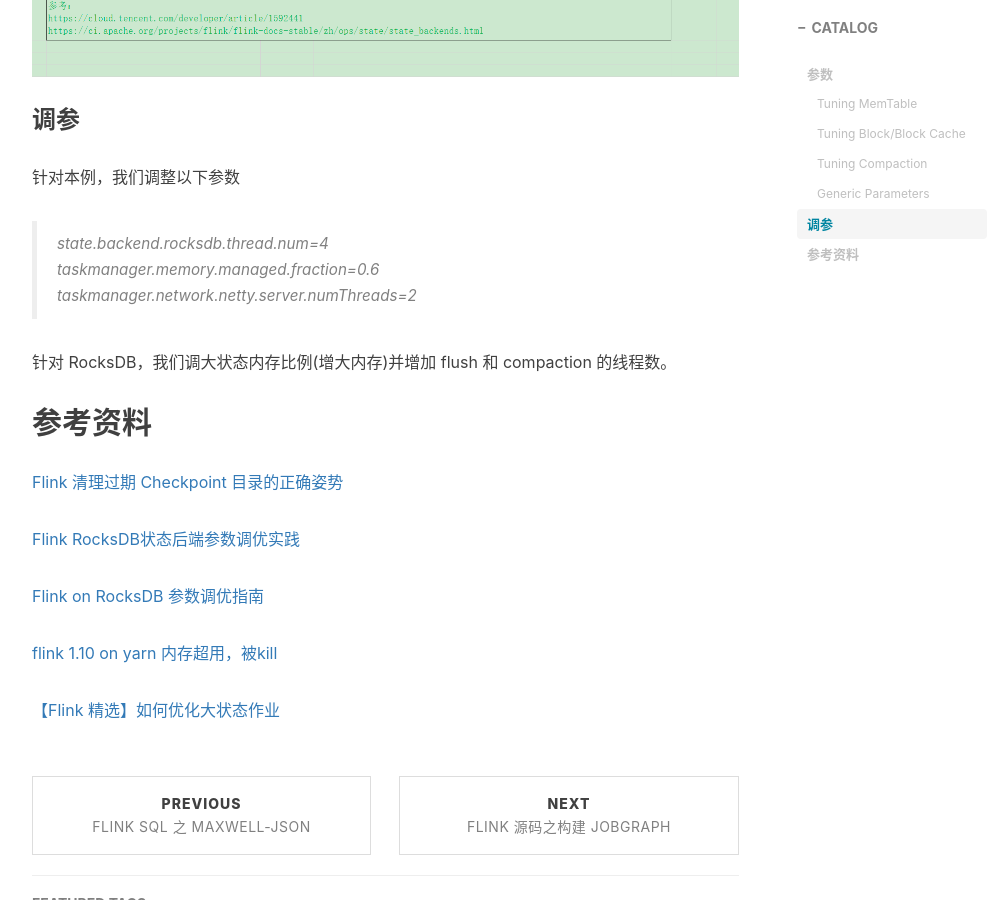
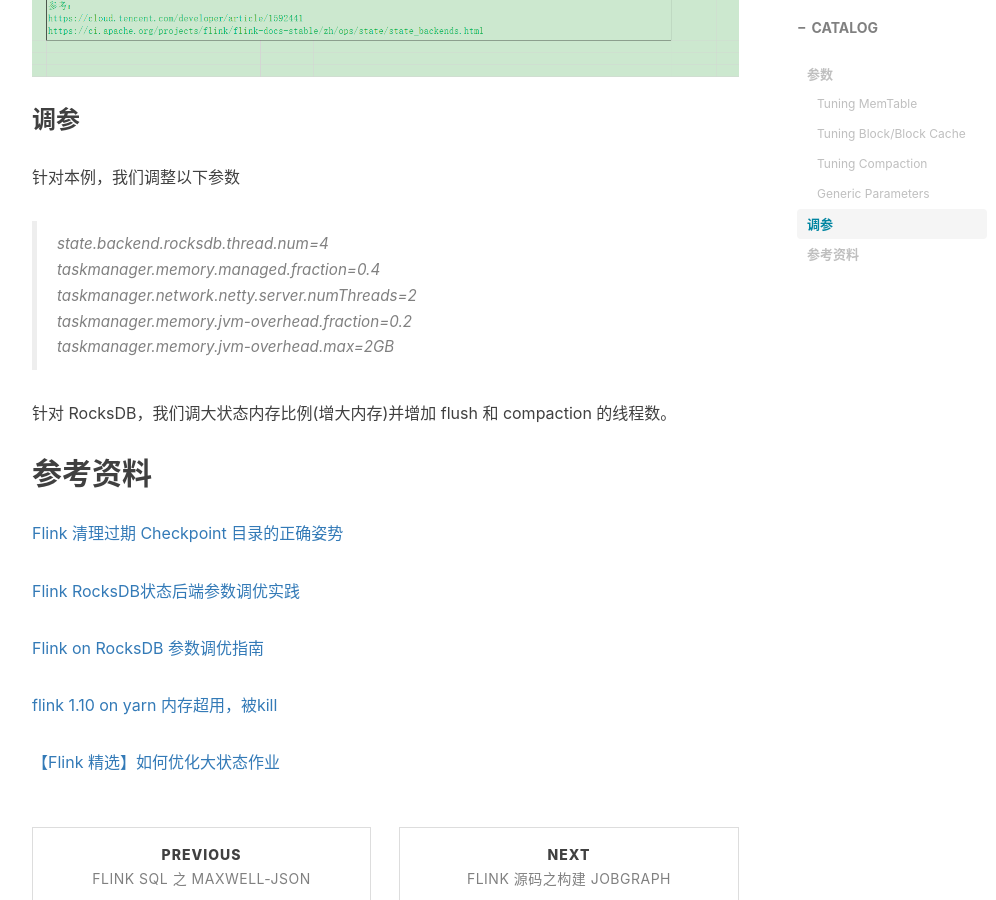
Before and after one commit to vendanner/vendanner.github.io, a Jekyll site: the page built from _posts/2020-09-27-Flink rocksDB.md, in a window 1280 px wide and 900 px high, scrolled down 4328 px. Shown: the whole window, without its empty margins (233-1229 px from the left). Built offline with Jekyll 4.4.1, drawn with Linux system fonts in a browser that asks for light colours; nearby versions of some CDN libraries; comment, search, counter and statistics services are not loaded.

Commit message:
Update 2020-09-27-Flink rocksDB.md

```diff
--- a/_posts/2020-09-27-Flink rocksDB.md
+++ b/_posts/2020-09-27-Flink rocksDB.md
@@ -115,9 +115,13 @@
 
 > state.backend.rocksdb.thread.num=4
 >
-> taskmanager.memory.managed.fraction=0.6
+> taskmanager.memory.managed.fraction=0.4
 >
 > taskmanager.network.netty.server.numThreads=2
+>
+> taskmanager.memory.jvm-overhead.fraction=0.2
+>
+> taskmanager.memory.jvm-overhead.max=2GB
 
 针对 RocksDB，我们调大状态内存比例(增大内存)并增加 flush 和 compaction 的线程数。
 
```
